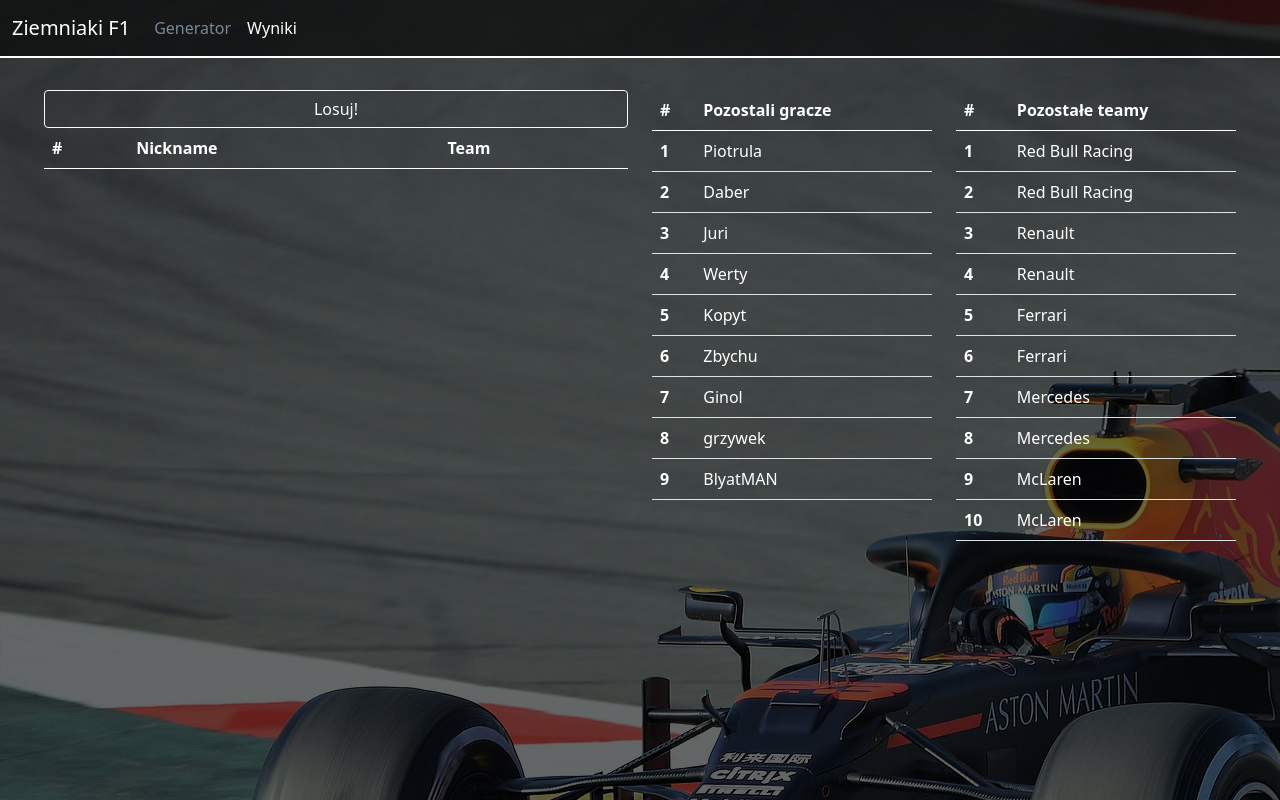
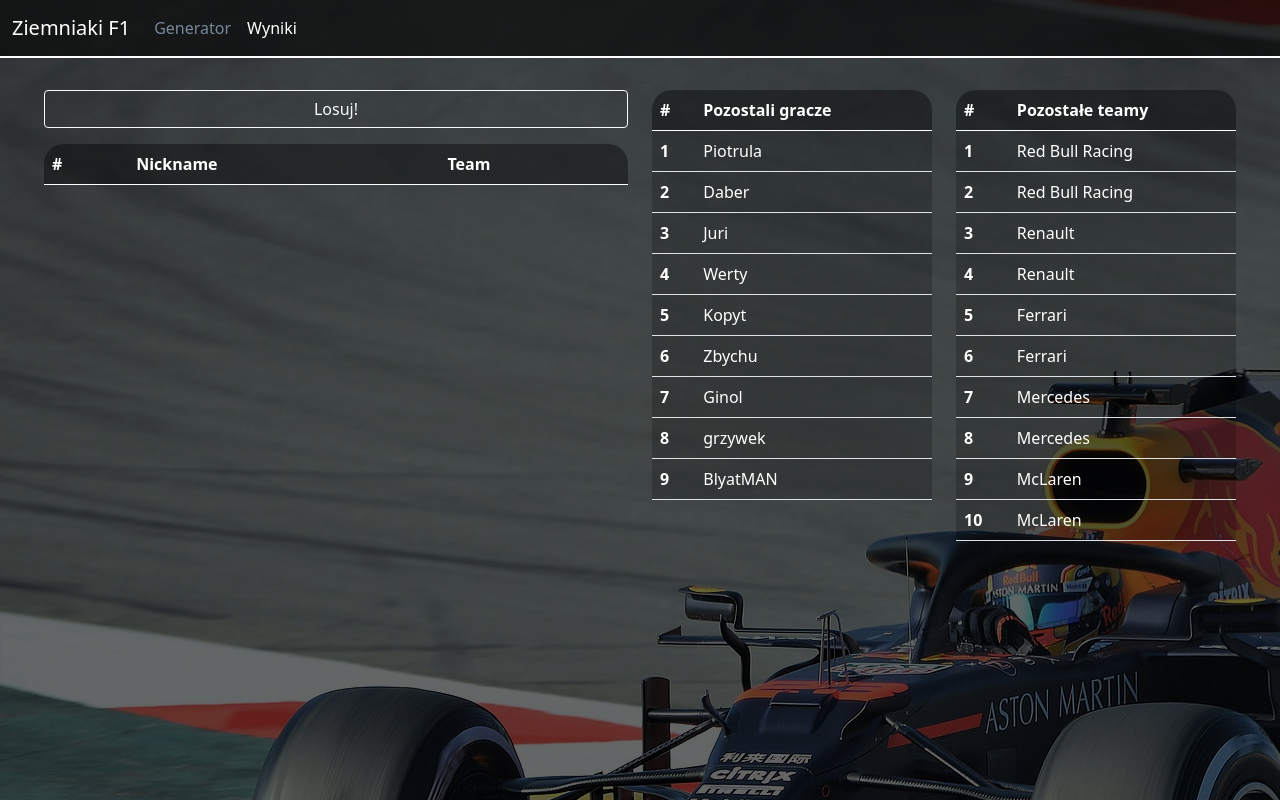
Before and after one commit to mdabrowski25/f1-league-project-front, an Angular app: page /generator in a window 1280 px wide. Built offline with nearby package versions, Linux system fonts and the light colour scheme.

Commit message:
generator css update

```diff
--- a/src/app/generator/generator.component.css
+++ b/src/app/generator/generator.component.css
@@ -7,9 +7,25 @@
 }
 
 a.btn:hover {
-    color: lightslategray;
+    color: white;
 }
 
 .btn:hover {
-    background-color: rgba(0, 0, 0, 0.3) !important;
+    background-color: rgba(0, 0, 0, 0.4) !important;
 }
+
+.custom-th-bg {
+    background-color: rgba(0, 0, 0, 0.4);
+}
+
+.round-top-left {
+    border-radius: 20px 0 0 0;
+}
+
+.round-top-right {
+    border-radius: 0 20px 0 0;
+}
+
+tbody tr {
+    background-color: rgba(0, 0, 0, 0.2);
+}
--- a/src/app/generator/generator.component.html
+++ b/src/app/generator/generator.component.html
@@ -2,13 +2,13 @@
     <div class="content-wrapper">
         <div class="row">
             <div class="col-sm-6">
-                <a class="btn btn-light btn-outline-light bg-transparent w-100" (click)="shuffleRacerAndTeam()">Losuj!</a>
+                <a class="btn btn-light btn-outline-light bg-transparent w-100 mb-3" (click)="shuffleRacerAndTeam()">Losuj!</a>
                 <table class="table">
                     <thead>
                     <tr>
-                        <th scope="col">#</th>
-                        <th scope="col">Nickname</th>
-                        <th scope="col">Team</th>
+                        <th scope="col" class="custom-th-bg round-top-left">#</th>
+                        <th scope="col" class="custom-th-bg">Nickname</th>
+                        <th scope="col" class="custom-th-bg round-top-right">Team</th>
                     </tr>
                     </thead>
                     <tbody>
@@ -26,8 +26,8 @@
                         <table class="table w-100">
                             <thead>
                             <tr>
-                                <th scope="col">#</th>
-                                <th scope="col">Pozostali gracze</th>
+                                <th scope="col" class="custom-th-bg round-top-left">#</th>
+                                <th scope="col" class="custom-th-bg round-top-right">Pozostali gracze</th>
                             </tr>
                             </thead>
                             <tbody>
@@ -42,8 +42,8 @@
                         <table class="table w-100">
                             <thead>
                             <tr>
-                                <th scope="col">#</th>
-                                <th scope="col">Pozostałe teamy</th>
+                                <th scope="col" class="custom-th-bg round-top-left">#</th>
+                                <th scope="col" class="custom-th-bg round-top-right">Pozostałe teamy</th>
                             </tr>
                             </thead>
                             <tbody>
```
